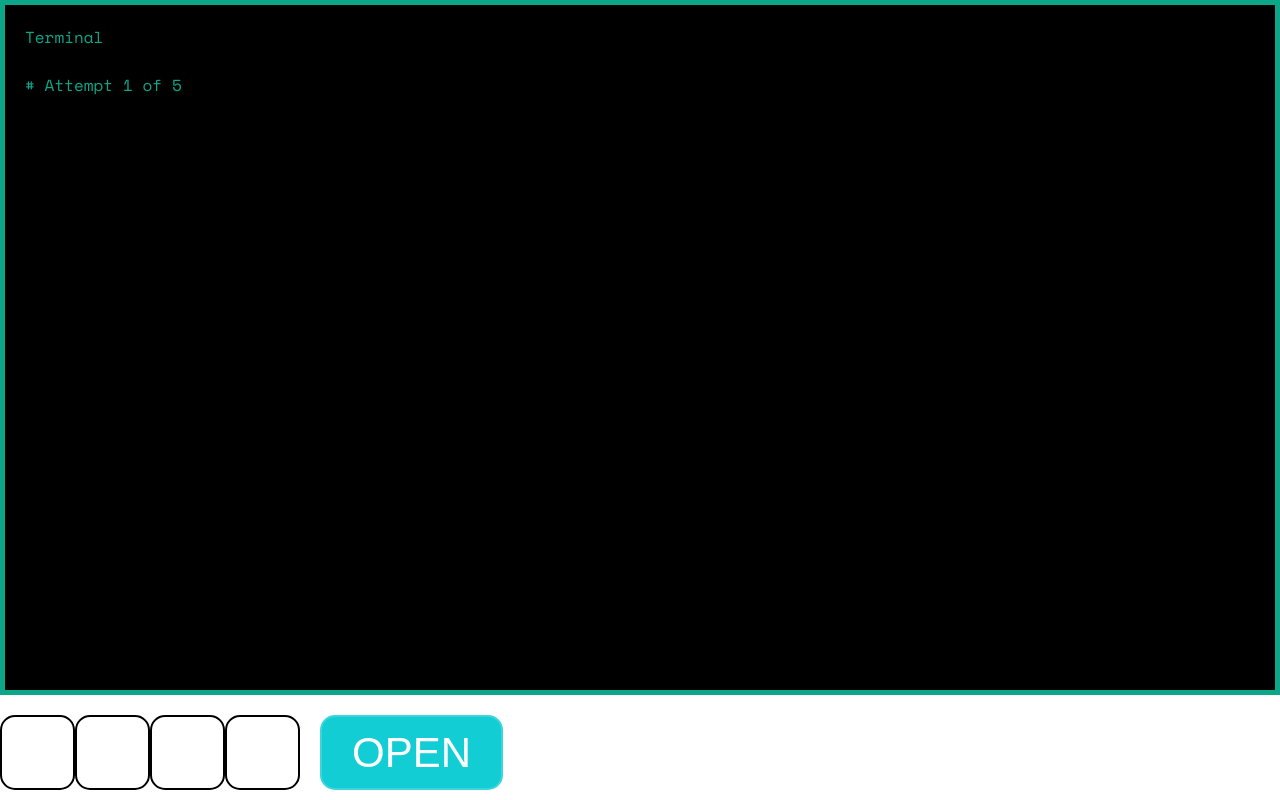
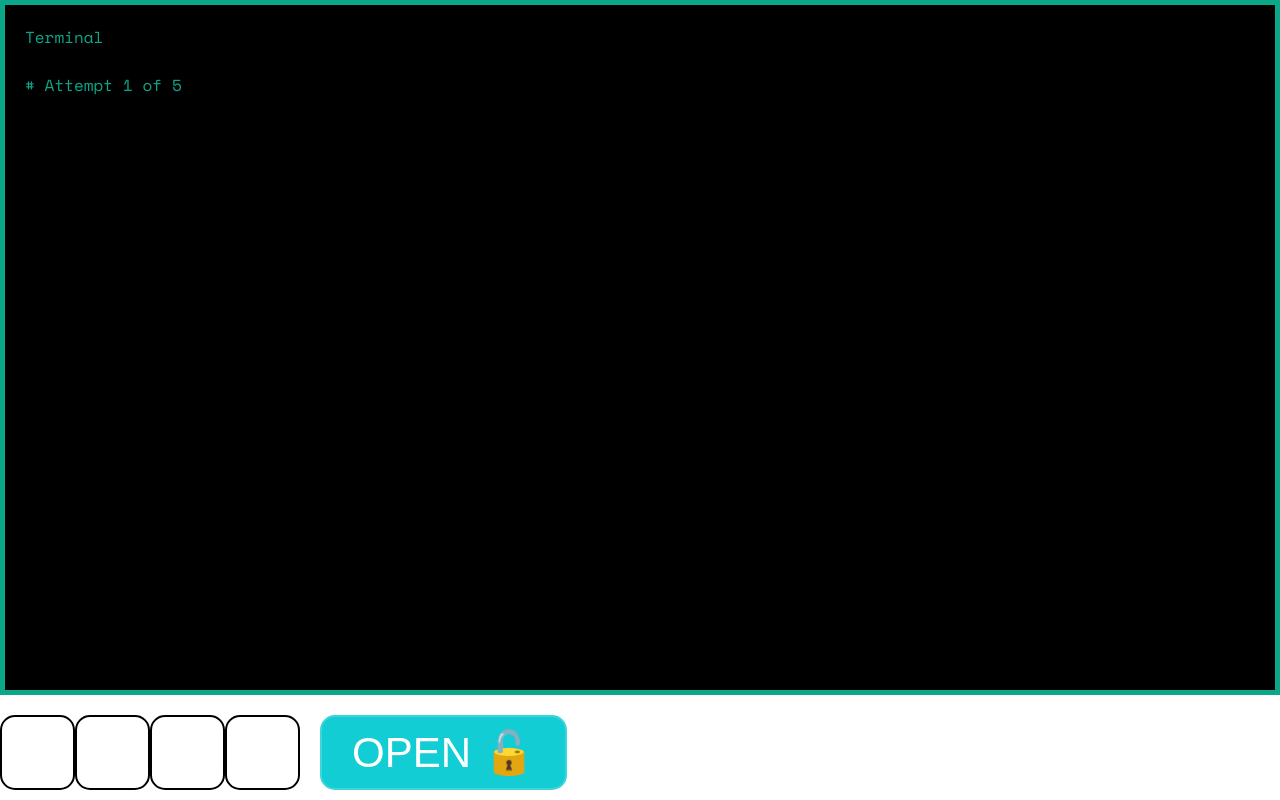
Before and after one commit to p1nta/stupid-things, a plain HTML site: page src/safe-secret/index.html in a window 1280 px wide. Drawn offline with nearby package versions, Linux system fonts and the light colour scheme.

Commit message:
chore: text patch

```diff
--- a/src/safe-secret/index.html
+++ b/src/safe-secret/index.html
@@ -44,7 +44,7 @@
         <input class="number_input" required step="1" min="0" max="9" id="input_element_3" name="input_3" data-index="3" type="number">
       </div>
       <button type="submit" class="submit_button">
-        OPEN
+        OPEN 🔓
       </button>
     </div>
   </form>
```
Also changed, not shown: src/safe-secret/index.css (line endings or trailing spaces).
